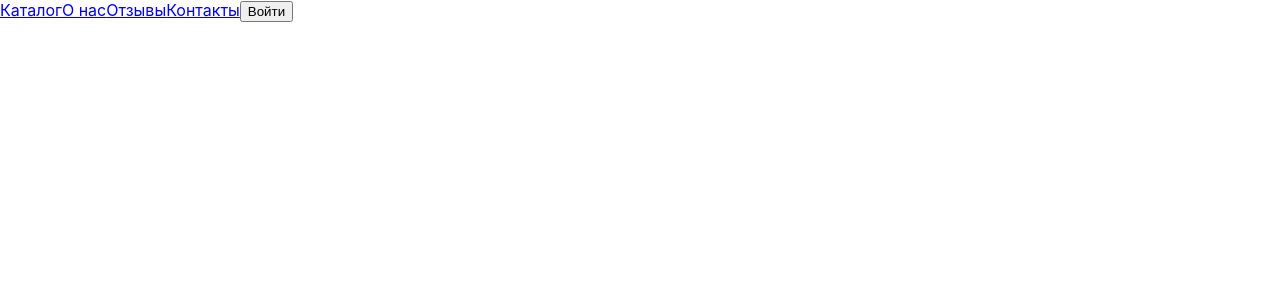
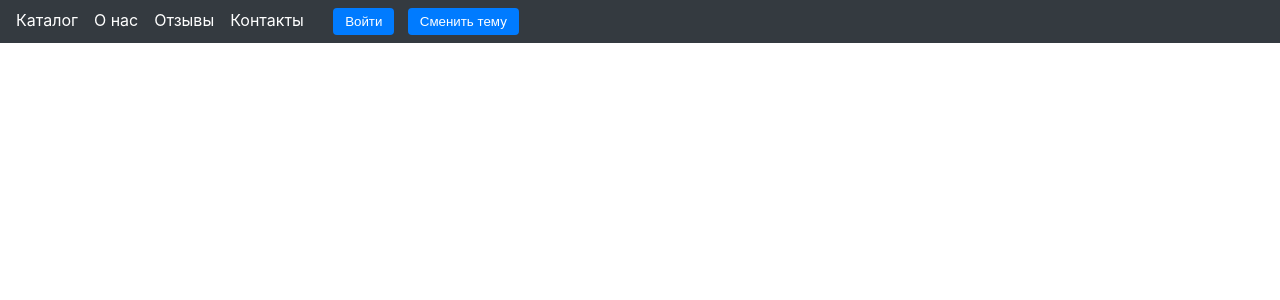
Before and after one commit to mptantaa/front-polytech, a React (Create React App) app: page / in a window 1280 px wide. Shown: the top 300 px of the page. Built offline with nearby package versions, Linux system fonts and the light colour scheme.

Commit message:
add-style

```diff
--- a/package.json
+++ b/package.json
@@ -11,10 +11,12 @@
     "@types/react": "^18.2.38",
     "@types/react-dom": "^18.2.17",
     "antd": "^5.11.4",
+    "axios": "^1.6.5",
     "react": "^18.2.0",
     "react-dom": "^18.2.0",
     "react-router-dom": "^6.21.1",
     "react-scripts": "5.0.1",
+    "styled-components": "^6.1.6",
     "typescript": "^4.9.5",
     "web-vitals": "^2.1.4"
   },
--- a/src/app/routes/index.tsx
+++ b/src/app/routes/index.tsx
@@ -15,7 +15,7 @@ const MainRouter = ({ isAuth = false }) => {
 
   const authPath = [
     { path: CATALOG_ROUTE, element: <Catalog /> },
-    { path: REVIEWS_ROUTE, element: <Contacts /> },
+    { path: REVIEWS_ROUTE, element: <Reviews /> },
   ];
 
   const resultPaths = isAuth ? [...basedPath, ...authPath] : [...basedPath];
--- a/src/components/Navbar.tsx
+++ b/src/components/Navbar.tsx
@@ -1,6 +1,36 @@
-import React from 'react';
+import React, { useState } from 'react';
 import { Link } from 'react-router-dom';
 import { CATALOG_ROUTE, ABOUT_ROUTE, REVIEWS_ROUTE, CONTACTS_ROUTE } from '../app/routes/config';
+import styled from 'styled-components';
+
+const StyledNav = styled.nav`
+  padding: 0.5rem 1rem;
+  background-color: var(--grey);
+  color: white;
+
+  a {
+    color: white;
+    margin-right: 1rem;
+    text-decoration: none;
+
+    &:hover {
+      text-decoration: underline;
+    }
+  }
+
+  button {
+    background-color: var(--blue);
+    border: none;
+    padding: 0.375rem 0.75rem;
+    border-radius: 0.25rem;
+    color: white;
+    margin-left: 1em;
+
+    &:hover {
+      background-color: var(--light-blue);
+    }
+  }
+`;
 
 interface NavbarProps {
     isAuth: boolean;
@@ -8,8 +38,14 @@ interface NavbarProps {
 }
 
 const Navbar = ({ isAuth, setIsAuth }: NavbarProps) => {
+  const [currentTheme, setCurrentTheme] = useState<"dark" | "light">('light')
+  const changeTheme = () => {
+    const newTheme = currentTheme === 'dark' ? 'light' : 'dark'
+    document.documentElement.setAttribute('data-theme', newTheme)
+    setCurrentTheme(newTheme);
+  }
   return (
-    <nav>
+    <StyledNav>
       {/* Ссылки в Navbar */}
       <Link to={CATALOG_ROUTE}>Каталог</Link>
       <Link to={ABOUT_ROUTE}>О нас</Link>
@@ -19,7 +55,10 @@ const Navbar = ({ isAuth, setIsAuth }: NavbarProps) => {
       <button onClick={() => setIsAuth(!isAuth)}>
         {isAuth ? 'Выйти' : 'Войти'}
       </button>
-    </nav>
+      {/* Кнопка смены темы */}
+      <button onClick={() => changeTheme()}>Сменить тему</button>
+
+    </StyledNav>
   );
 };
 
--- /dev/null
+++ b/src/global-styles.tsx
@@ -0,0 +1,25 @@
+import { createGlobalStyle } from 'styled-components'
+
+const GlobalStyles = createGlobalStyle`
+    :root {
+		--blue: #007bff;
+        --light-blue: #0069d9;
+        --grey: #343a40;
+        --theme-text: var(--invert);
+	}
+    body {
+        background-color: var(--theme);
+    }
+    html[data-theme=light] {
+	    --theme: white;
+        --invert: black;
+    }
+
+    html[data-theme=dark] {
+		--theme: black;
+        --invert: white;
+    }
+
+`
+
+export default GlobalStyles;
--- a/src/index.tsx
+++ b/src/index.tsx
@@ -3,12 +3,14 @@ import ReactDOM from 'react-dom/client';
 import './index.css';
 import App from './App';
 import reportWebVitals from './reportWebVitals';
+import GlobalStyles from './global-styles'
 
 const root = ReactDOM.createRoot(
   document.getElementById('root') as HTMLElement
 );
 root.render(
   <React.StrictMode>
+    <GlobalStyles/>
     <App />
   </React.StrictMode>
 );
--- a/src/pages/About.tsx
+++ b/src/pages/About.tsx
@@ -1,7 +1,19 @@
 import React from 'react';
+import styled from 'styled-components';
+
+const StyledDiv = styled.div`
+  padding: 0.75rem;
+  margin-bottom: 1rem;
+  color: var(--theme-text);
+`;
 
 export const About = () => {
-    return <div>Обо мне</div>;
+    return (
+        <StyledDiv>
+            <h1>Обо мне</h1>
+            <p>Алексеев Антон Алексеевич группа 221-323</p>
+        </StyledDiv>
+    );
 };
 
 export default About;
--- a/src/pages/Catalog.tsx
+++ b/src/pages/Catalog.tsx
@@ -3,6 +3,26 @@ import { Table, Button } from 'antd';
 import type { ColumnsType } from 'antd/es/table';
 import '../App.css';
 import axios from 'axios';
+import styled from 'styled-components';
+
+const StyledButton = styled(Button)`
+  background-color: var(--blue);
+  border-color: var(--blue);
+  color: white;
+  border-radius: 0.25rem;
+  font-size: 1rem;
+  line-height: 1.5;
+
+  &:disabled {
+    border-color: var(--theme-text);
+    background-color: var(--theme-text);
+  }
+
+  &:hover {
+    border-color: white;
+    background-color: white;
+  }
+`;
 
 const LIMIT_LIST_USERS = 10;
 
@@ -37,14 +57,14 @@ const Catalog = () => {
   ];
 
   useEffect(() => {
-    getUsers((page - 1) * LIMIT_LIST_USERS, LIMIT_LIST_USERS);
+    getUsers(skip, LIMIT_LIST_USERS);
   }, [page]);
 
   return (
     <>
       <Table<User> columns={columns} dataSource={dataSource} pagination={false}/>
-      <Button onClick={() => setPage(page - 1)} disabled={!skip}>Назад</Button>
-      <Button onClick={() => setPage(page + 1)}>Вперед</Button>
+      <StyledButton onClick={() => setPage(page - 1)} disabled={!skip}>Назад</StyledButton>
+      <StyledButton onClick={() => setPage(page + 1)}>Вперед</StyledButton>
       <p>Текущая страница: {page}</p>
     </>
   );
--- a/src/pages/Contacts.tsx
+++ b/src/pages/Contacts.tsx
@@ -1,7 +1,22 @@
 import React from 'react';
+import styled from 'styled-components';
+
+const StyledDiv = styled.div`
+  padding: 0.75rem;
+  margin-bottom: 1rem;
+  color: var(--theme-text);
+`;
+
 
 export const Contacts = () => {
-    return <div>Мои контакты</div>;
+    return (
+        <StyledDiv>
+            <h1>Мои контакты</h1>
+            <p>Алексеев Антон Алексеевич</p>
+            <p>Номер телефона: </p>
+            <p>Почта: </p>
+        </StyledDiv>
+    );
 };
 
 export default Contacts;
--- a/src/pages/Reviews.tsx
+++ b/src/pages/Reviews.tsx
@@ -1,7 +1,20 @@
 import React from 'react';
+import styled from 'styled-components';
+
+const StyledDiv = styled.div`
+  padding: 0.75rem;
+  margin-bottom: 1rem;
+  color: var(--theme-text);
+`;
 
 export const Reviews = () => {
-    return <div>Отзывы о сайте</div>;
+    return (
+        <StyledDiv>
+            <h1>Отзывы о сайте</h1>
+            <p><b>Влад: </b> лучший сайт про друга</p>
+            <p><b>Илья:</b> привет!</p>
+        </StyledDiv>
+    );
 };
 
 export default Reviews;
```
Also changed, not shown: 1 other file (tests, documents, lock files or other folders).
